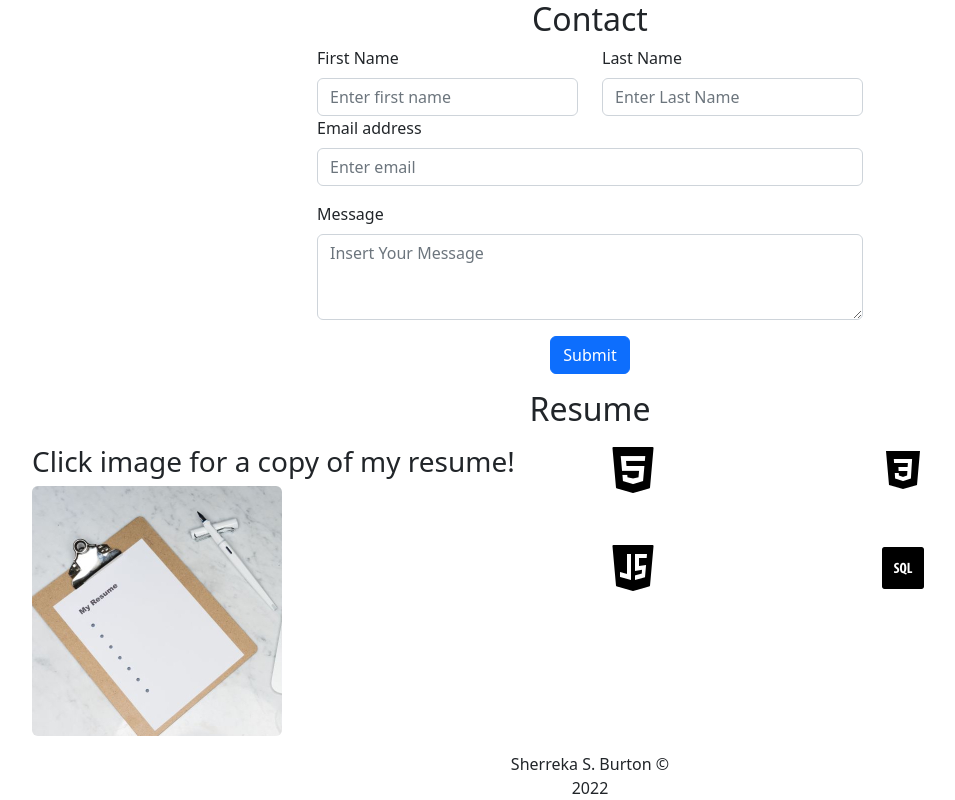
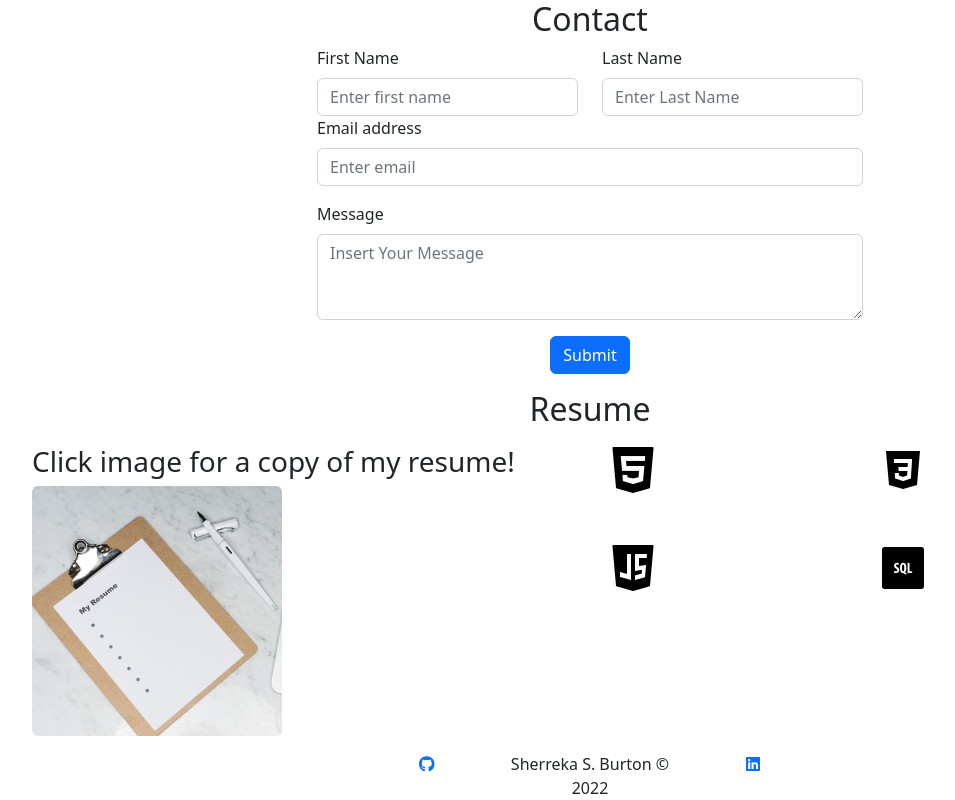
Before and after one commit to ssbbgm/react-portfolio, a React (Create React App) app: page / in a window 1280 px wide. Shown: the part 1931-2731 px from the top of the page, without its empty margins (50-1005 px from the left). Built offline with nearby package versions, Linux system fonts and the light colour scheme.

Commit message:
got icons to work

```diff
--- a/package.json
+++ b/package.json
@@ -5,6 +5,7 @@
   "homepage": "https://ssbbgm.github.io/react-portfolio",
   "dependencies": {
     "@fortawesome/fontawesome-svg-core": "^6.1.2",
+    "@fortawesome/free-brands-svg-icons": "^6.1.2",
     "@fortawesome/free-solid-svg-icons": "^6.1.2",
     "@fortawesome/react-fontawesome": "^0.2.0",
     "@testing-library/jest-dom": "^5.16.4",
--- a/src/components/Footer.js
+++ b/src/components/Footer.js
@@ -2,6 +2,7 @@ import React from "react";
 import Row from "react-bootstrap/Row";
 import Col from "react-bootstrap/Col";
 import { FontAwesomeIcon } from "@fortawesome/react-fontawesome";
+import { faLinkedin, faGithub } from "@fortawesome/free-brands-svg-icons";
 
 
 
@@ -11,7 +12,7 @@ export default function CustomFooter() {
       <Row>
         <Col sm={{ span: 1, offset: 4 }} className="text-center">
           <a href="https://github.com/ssbbgm">
-            <FontAwesomeIcon icon='fa-brands fa-github' />
+            <FontAwesomeIcon icon={faGithub} />
           </a>
         </Col>
         <Col sm={2} className="text-center">
@@ -19,7 +20,7 @@ export default function CustomFooter() {
         </Col>
         <Col sm={1} className="text-center">
           <a href="https://www.linkedin.com/in/sherreka-burton">
-            <FontAwesomeIcon icon="fa-brands fa-linkedin" />
+            <FontAwesomeIcon icon={faLinkedin} />
           </a>
         </Col>
       </Row>
```
Also changed, not shown: 1 other file (tests, documents, lock files or other folders).
